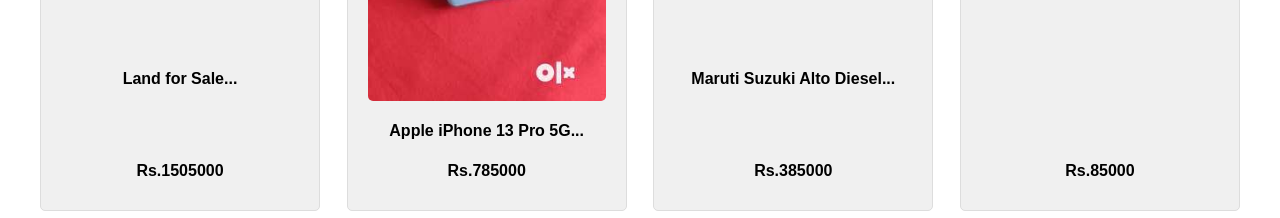
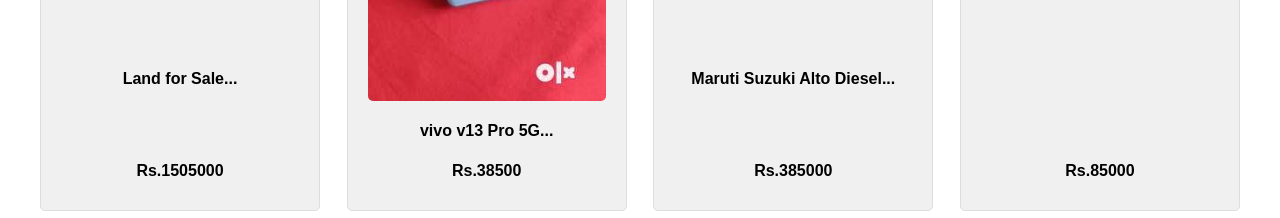
Before and after one commit to Edwin12Raj/olx, a plain HTML site: page index.html in a window 1280 px wide. Shown: the part 1142-1360 px from the top of the page. Drawn offline with Linux system fonts and the light colour scheme.

Commit message:
done changes

```diff
--- a/index.html
+++ b/index.html
@@ -89,8 +89,8 @@
             </div>
             <div class="flex-item">
                 <img src="./assets/phone.jfif" alt="phone">
-                <h3>Apple iPhone 13 Pro 5G...</h3>
-                <h3>Rs.785000</h3>
+                <h3>vivo v13 Pro 5G...</h3>
+                <h3>Rs.38500</h3>
             </div>
             <div class="flex-item">
                 <img src="./assets/prod-1.jfif" alt="car">
```
